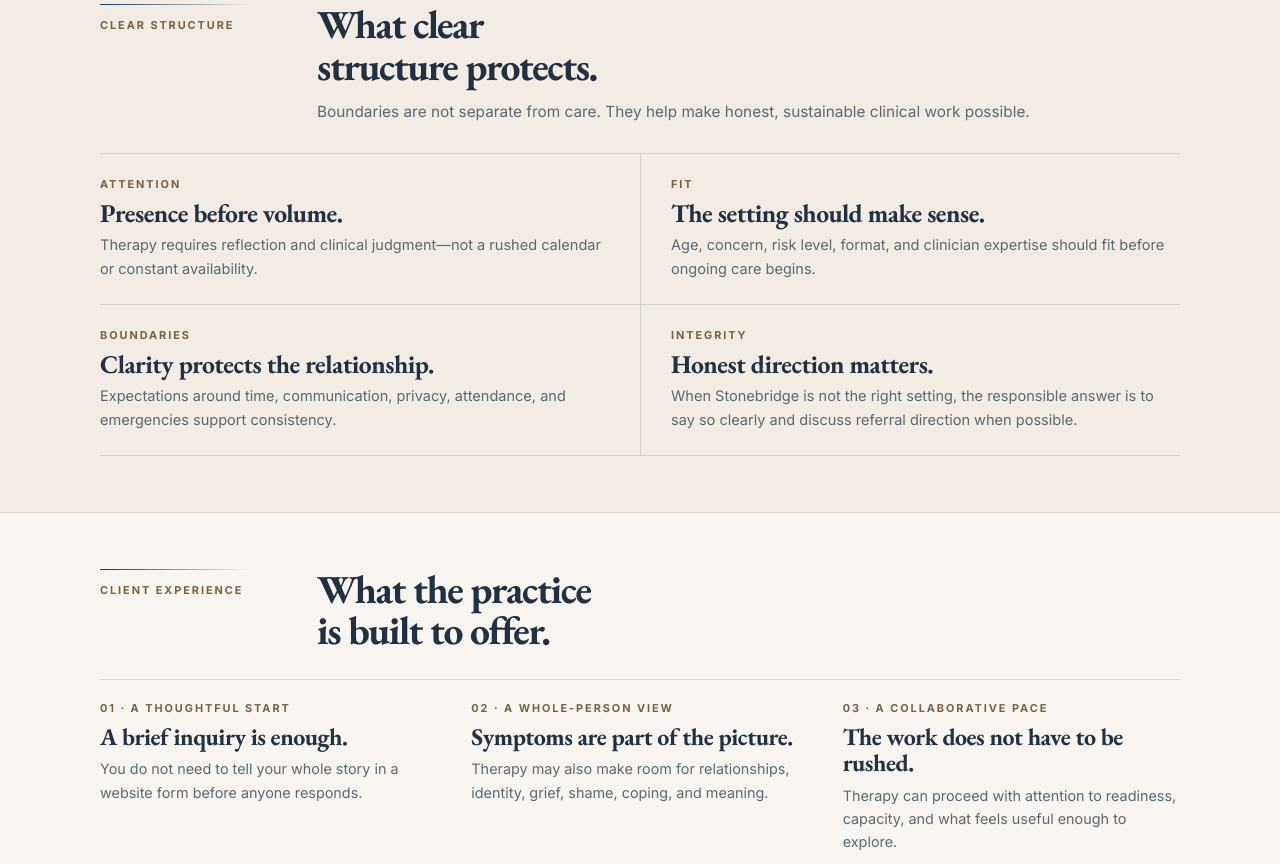
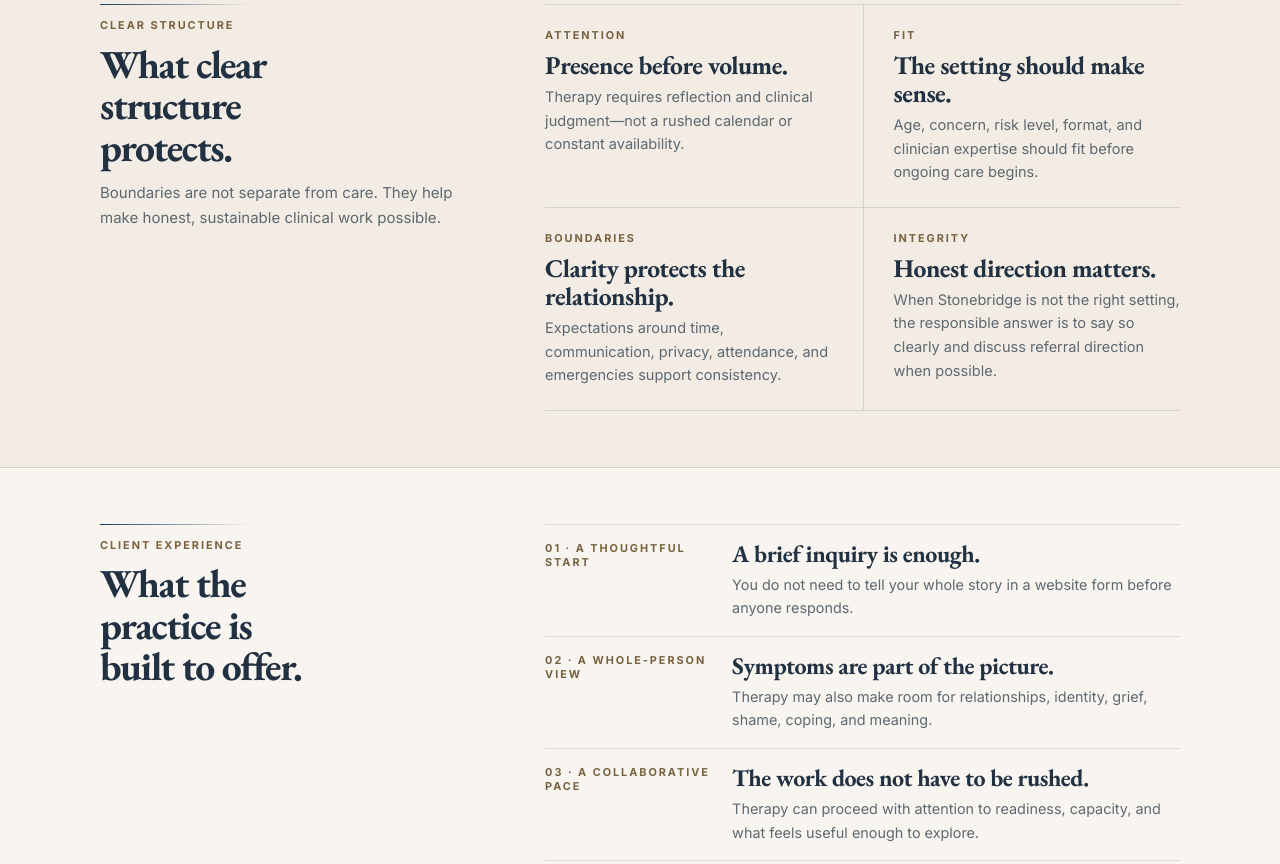
Before and after one commit to s1bryant019-cell/stonebridge-website, a website: page about.html in a window 1280 px wide. Shown: the part 1183-2047 px from the top of the page. Drawn offline with nearby package versions, Linux system fonts and the light colour scheme.

Commit message:
Add files via upload

```diff
--- a/about.html
+++ b/about.html
@@ -191,14 +191,6 @@
       margin:0 auto;
     }
 
-    .about-section-heading{
-      display:grid;
-      grid-template-columns:175px minmax(0,1fr);
-      gap:42px;
-      align-items:start;
-      margin-bottom:28px;
-    }
-
     .about-label{
       position:relative;
       padding-top:14px;
@@ -215,8 +207,8 @@
       background:linear-gradient(90deg,var(--about-navy),rgba(22,59,97,0));
     }
 
-    .about-section-heading h2,
-    .about-intro-copy h2{
+    .about-intro-copy h2,
+    .about-relational-intro h2{
       margin:0;
       color:var(--about-ink);
       font-family:"EB Garamond",Georgia,serif;
@@ -226,15 +218,25 @@
       text-wrap:balance;
     }
 
-    .about-section-heading h2{max-width:18ch;}
+    .about-relational-layout{
+      display:grid;
+      grid-template-columns:minmax(260px,.76fr) minmax(0,1.24fr);
+      gap:56px;
+      align-items:start;
+    }
 
-    .about-section-heading p{
-      max-width:47rem;
-      margin:12px 0 0;
+    .about-relational-intro h2{
+      max-width:13ch;
+      margin-top:11px;
+    }
+
+    .about-relational-intro p{
+      max-width:31rem;
+      margin:13px 0 0;
       color:var(--about-muted);
       font-family:"Inter",sans-serif;
-      font-size:.96rem;
-      line-height:1.68;
+      font-size:.94rem;
+      line-height:1.66;
     }
 
     /* Philosophy section: asymmetrical editorial layout, not a card grid. */
@@ -326,20 +328,22 @@
       line-height:1.62;
     }
 
-    /* Client experience: numbered sequence without decorative cards. */
-    .about-experience-grid{
-      display:grid;
-      grid-template-columns:repeat(3,minmax(0,1fr));
-      gap:34px;
+    /* Client experience: a numbered sequence that stays relational to its heading. */
+    .about-experience-list{
       border-top:1px solid var(--about-line);
     }
 
     .about-experience-item{
-      padding-top:21px;
+      display:grid;
+      grid-template-columns:165px minmax(0,1fr);
+      gap:22px;
+      align-items:start;
+      padding:16px 0;
+      border-bottom:1px solid var(--about-line);
     }
 
     .about-experience-item h3{
-      margin:8px 0 7px;
+      margin:0 0 6px;
       color:var(--about-ink);
       font-family:"EB Garamond",Georgia,serif;
       font-size:1.5rem;
@@ -469,9 +473,8 @@
       }
 
       .about-overview-grid,
-      .about-section-heading,
+      .about-relational-layout,
       .about-intro,
-      .about-experience-grid,
       .about-scope-inner,
       .about-cta-inner{
         grid-template-columns:1fr;
@@ -488,7 +491,7 @@
         border-top:0;
       }
 
-      .about-section-heading{gap:14px;}
+      .about-relational-layout{gap:26px;}
 
       .about-intro{gap:34px;}
 
@@ -533,6 +536,11 @@
       .about-frame-item:nth-child(even){
         padding:20px 0;
         border-left:0;
+      }
+
+      .about-experience-item{
+        grid-template-columns:1fr;
+        gap:7px;
       }
 
       .about-quote{
@@ -624,13 +632,11 @@
     </section>
 
     <section class="about-section paper">
-      <div class="about-shell">
-        <div class="about-section-heading">
+      <div class="about-shell about-relational-layout">
+        <div class="about-relational-intro">
           <div class="about-label">Clear structure</div>
-          <div>
           <h2>What clear structure protects.</h2>
           <p>Boundaries are not separate from care. They help make honest, sustainable clinical work possible.</p>
-          </div>
         </div>
 
         <div class="about-frame-grid">
@@ -662,31 +668,35 @@
     </section>
 
     <section class="about-section">
-      <div class="about-shell">
-        <div class="about-section-heading">
+      <div class="about-shell about-relational-layout">
+        <div class="about-relational-intro">
           <div class="about-label">Client experience</div>
-          <div>
           <h2>What the practice is built to offer.</h2>
         </div>
-        </div>
 
-        <div class="about-experience-grid">
+        <div class="about-experience-list">
           <article class="about-experience-item">
             <div class="about-item-label">01 · A thoughtful start</div>
+            <div>
               <h3>A brief inquiry is enough.</h3>
               <p>You do not need to tell your whole story in a website form before anyone responds.</p>
+            </div>
           </article>
 
           <article class="about-experience-item">
             <div class="about-item-label">02 · A whole-person view</div>
+            <div>
               <h3>Symptoms are part of the picture.</h3>
               <p>Therapy may also make room for relationships, identity, grief, shame, coping, and meaning.</p>
+            </div>
           </article>
 
           <article class="about-experience-item">
             <div class="about-item-label">03 · A collaborative pace</div>
+            <div>
               <h3>The work does not have to be rushed.</h3>
               <p>Therapy can proceed with attention to readiness, capacity, and what feels useful enough to explore.</p>
+            </div>
           </article>
         </div>
       </div>
```
Lines whose indentation alone changed are shown as unchanged.
